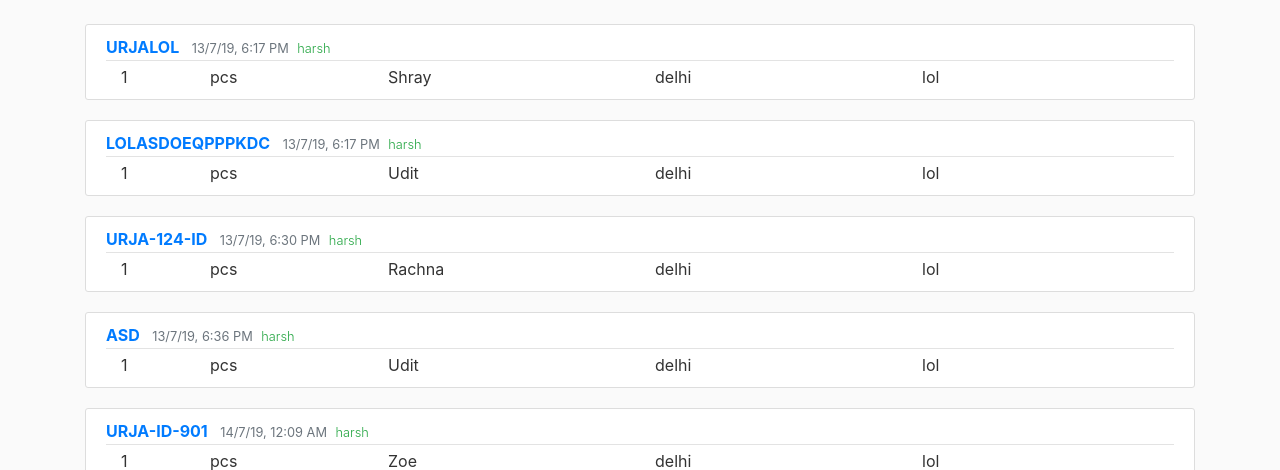
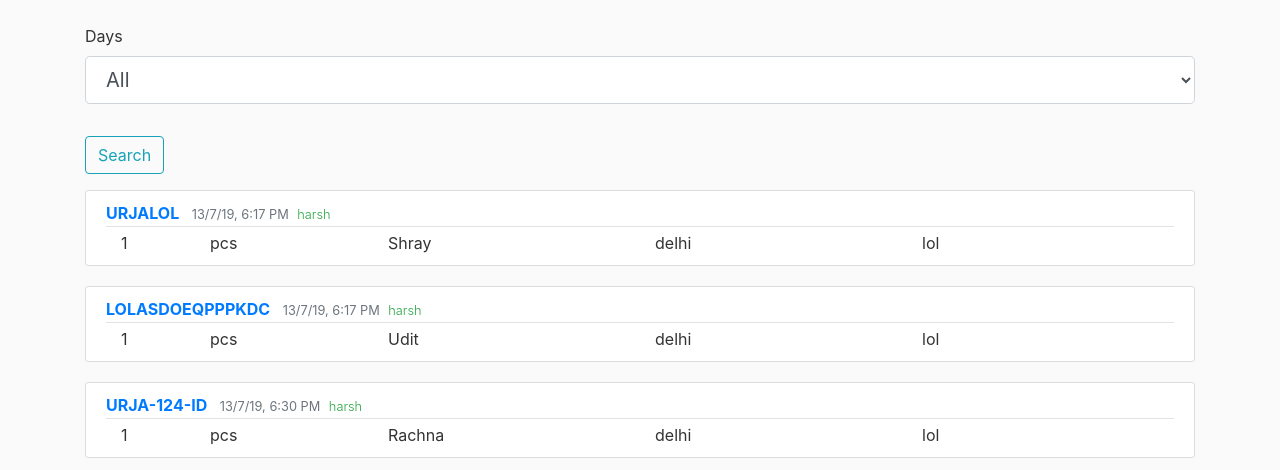
Before and after one commit to theharshgupta/urja-inventory, a Flask app: page / in a window 1280 px wide. Shown: the part 56-526 px from the top of the page. Run offline with Flask 2, Linux system fonts and the light colour scheme; data comes from the database, SQL or seed files in the repository; some libraries are stand-ins or nearby versions.

Commit message:
dropdown added

```diff
--- a/flaskblog/forms.py
+++ b/flaskblog/forms.py
@@ -59,3 +59,8 @@ class PostForm(FlaskForm):
     location = StringField('Location', default='Delhi')
     type_issued = SelectField('Type Issued', choices=CHOICES_TYPE_ISSUED)
     submit = SubmitField('Post')
+
+class SortDays(FlaskForm):
+    # for some reason the value of tuples below has to be strings and not ints
+    sort_days = SelectField('Days', choices=[('All', 'All') ,('7', '7'), ('30', '30')])
+    submit = SubmitField('Search')
--- a/flaskblog/routes.py
+++ b/flaskblog/routes.py
@@ -3,30 +3,33 @@ from flaskblog.models import User, Post
 import secrets
 from PIL import Image
 import os
-from flaskblog.forms import RegistrationForm, LoginForm, UpdateAccountForm, PostForm
+from flaskblog.forms import RegistrationForm, LoginForm, UpdateAccountForm, PostForm, SortDays
 from flaskblog import app, db, bcrypt
 from flask_login import login_user, current_user, logout_user, login_required
 
 
-@app.route("/")
-@app.route("/home")
+@app.route("/", methods=['GET', 'POST'])
+@app.route("/home", methods=['GET', 'POST'])
 def home():
-    # numbers_sum=0
+    form = SortDays()
     posts = Post.query.all()
-    # for post in posts:
-        # numbers_sum = numbers_sum + post.numbers_issued
-    return render_template('home.html', posts=posts)
+
+    if form.sort_days.data == '7':
+        posts = [Post.query.get(1)]
+    if form.sort_days.data == 'All':
+        posts = Post.query.all()
+    if form.sort_days.data == '30':
+        posts = [Post.query.get(5)]
+
+
+
+    return render_template('home.html', form=form, posts=posts)
 
 @app.route("/about")
 def about():
-    # text_about_loc = url_for('static', filename='text/about.txt')
-    # print(text_about_loc)
-    # with open(text_about_loc, 'r') as f:
-    #     text_about = f.read()
-    text_about = """
-    If Led Zeppelin were the band most responsible for hard rock's vertical expansion in the '70s, hitting previously unforeseeable heights for the genre, Pink Floyd were the band that expanded it the most horizontally.
-Obviously, they stretched out the length -- double albums, side-long jams, songs that had more movements and ideas than entire LPs by other bands. But they also broadened the music's width, with one of the most far-reaching musical palettes of any band approaching their magnitude. Starting with the Syd Barrett-stewarded kaleidoscopic psychedelia Piper at the Gates of Dawn in 1967 -- a half-century old this Saturday (Aug. 5) -- the band showed a truly staggering artistic flexibility and open-eared inventiveness, for which they remain oddly underrated in an era that increasingly views them as stodgy, cerebral rock puritans.
-    """
+    text_about = """“Capital Urjatech Ltd, ISO 9001:2008 certified company is the leading electric cable manufacture of XLPE / PVC Insulated Aluminum Cables including Low Tension Power and Aerial Bunched Cable in India and subcontinent. "
+
+To accelerate the mission of electricity for all, we are determined to provide transmission cable required to power and empower next generation of India. As fast growing power equipment manufacturer, our mission is to help connect everyone with cheap electricity supply through an efficient and well maintained smart transmission grid network while maintaining low AT&C losses. With our moto of 'Delivering Best’, we work closely with all State Electricity Boards as well as Private electrification turnkey projects contractors to supply various sizes of transmission and service cable under various state and central government initiatives schemes"""
     return render_template('about.html', title='About', text_about=text_about)
 
 
--- a/flaskblog/templates/about.html
+++ b/flaskblog/templates/about.html
@@ -1,9 +1,9 @@
 {% extends "layout.html" %}
 {% block content %}
-    <h1>About Page</h1>
-    <article class="media content-section">
+    <h1 class="m-4">About Page</h1>
+    <article class="media content-section m-4">
         <div class="media-body">
-            <p class="article-content m-1">{{ text_about }}</p>
+            <p class="article-content m-2">{{ text_about }}</p>
         </div>
     </article>
 {% endblock content %}
--- a/flaskblog/templates/home.html
+++ b/flaskblog/templates/home.html
@@ -1,19 +1,30 @@
 {% extends "layout.html" %}
 {% block content %}
-<!-- <div class="btn-group mb-5"> -->
-  <!-- Button 1 -->
-  <!-- <button type="button" class="btn btn-secondary dropdown-toggle mr-3" data-toggle="dropdown" aria-haspopup="true" aria-expanded="false"> -->
-    <!-- Last 7 Days -->
-  <!-- </button> -->
-  <!-- <div class="dropdown-menu"> -->
-    <!-- <a class="dropdown-item" href="#">Last 7 Days</a> -->
-    <!-- <a class="dropdown-item" href="#">Last 30 Days</a> -->
-    <!-- <a class="dropdown-item" href="#">Last 360 Days</a> -->
-    <!-- <div class="dropdown-divider"></div> -->
-    <!-- <a class="dropdown-item" href="#">Separated link</a> -->
-  <!-- </div> -->
-<!-- </div> -->
 
+<form method="POST" action="">
+    <fieldset class="form-group">
+        <div class="form-group">
+            {{ form.sort_days.label(class="form-control-label")}}
+            {% if form.sort_days.errors %}
+                {{ form.sort_days(class="form-control form-control-lg is-invalid") }}
+                <div class="invalid-feedback">
+                    {% for error in form.sort_days.errors %}
+                        <span>
+                    {{ error }}
+                    </span>
+                    {% endfor %}
+                </div>
+            {% else %}
+                {{ form.sort_days(class="form-control form-control-lg") }}
+            {% endif %}
+        </div>
+    </fieldset>
+    <div class="form-group">
+        {{ form.submit(class="btn btn-outline-info") }}
+    </div>
+</form>
+
+<!-- DISPLAY POSTS -->
 {% for post in posts %}
 <article class="media content-section">
   <!-- <img class="rounded-circle article-img " src="{{ url_for('static', filename='profile_pics/' + post.author.image_file) }}"> -->
```
